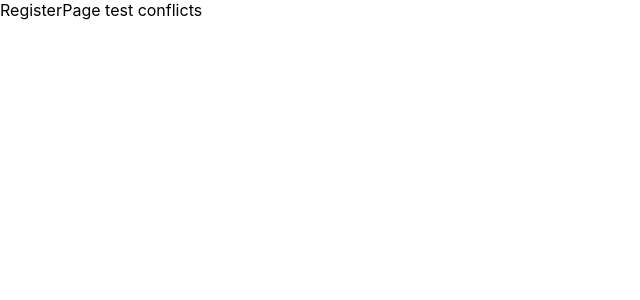
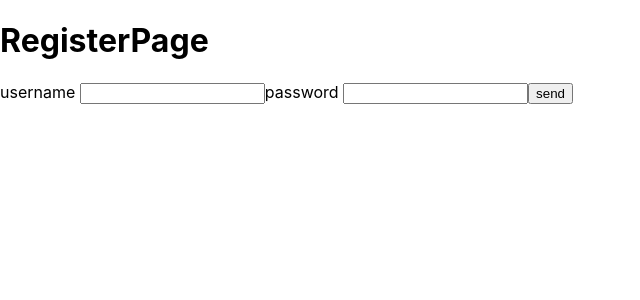
Before and after one commit to andreecampos/typescript-webbshop, a React (Create React App) app in the folder packages/frontend/: page / in a window 1280 px wide. Shown: the top 300 px of the page, without its empty margins (0-640 px from the left). Built offline with nearby package versions, Linux system fonts and the light colour scheme.

Commit message:
add create user Input i frontend

```diff
--- a/packages/frontend/src/pages/RegisterPage.tsx
+++ b/packages/frontend/src/pages/RegisterPage.tsx
@@ -4,5 +4,33 @@ import axios from "axios";
 axios.defaults.baseURL = "http://localhost:3001";
 
 export default function RegisterPage() {
-  return <div>RegisterPage test conflicts</div>;
+  const [username, setUsername] = useState<string>("");
+  const [password, setPassword] = useState<string>("");
+
+  const sendToBackend = async () => {
+    const send = await axios.post("/createUser", { username, password });
+    console.log(send.data);
+  };
+
+  return (
+    <div>
+      <h1>RegisterPage</h1>
+
+      <form className="login">
+        username{" "}
+        <input
+          type="text"
+          value={username}
+          onChange={(e) => setUsername(e.target.value)}
+        />
+        password{" "}
+        <input
+          type="text"
+          value={password}
+          onChange={(e) => setPassword(e.target.value)}
+        />
+        <button onClick={(e) => sendToBackend}> send </button>
+      </form>
+    </div>
+  );
 }
```
